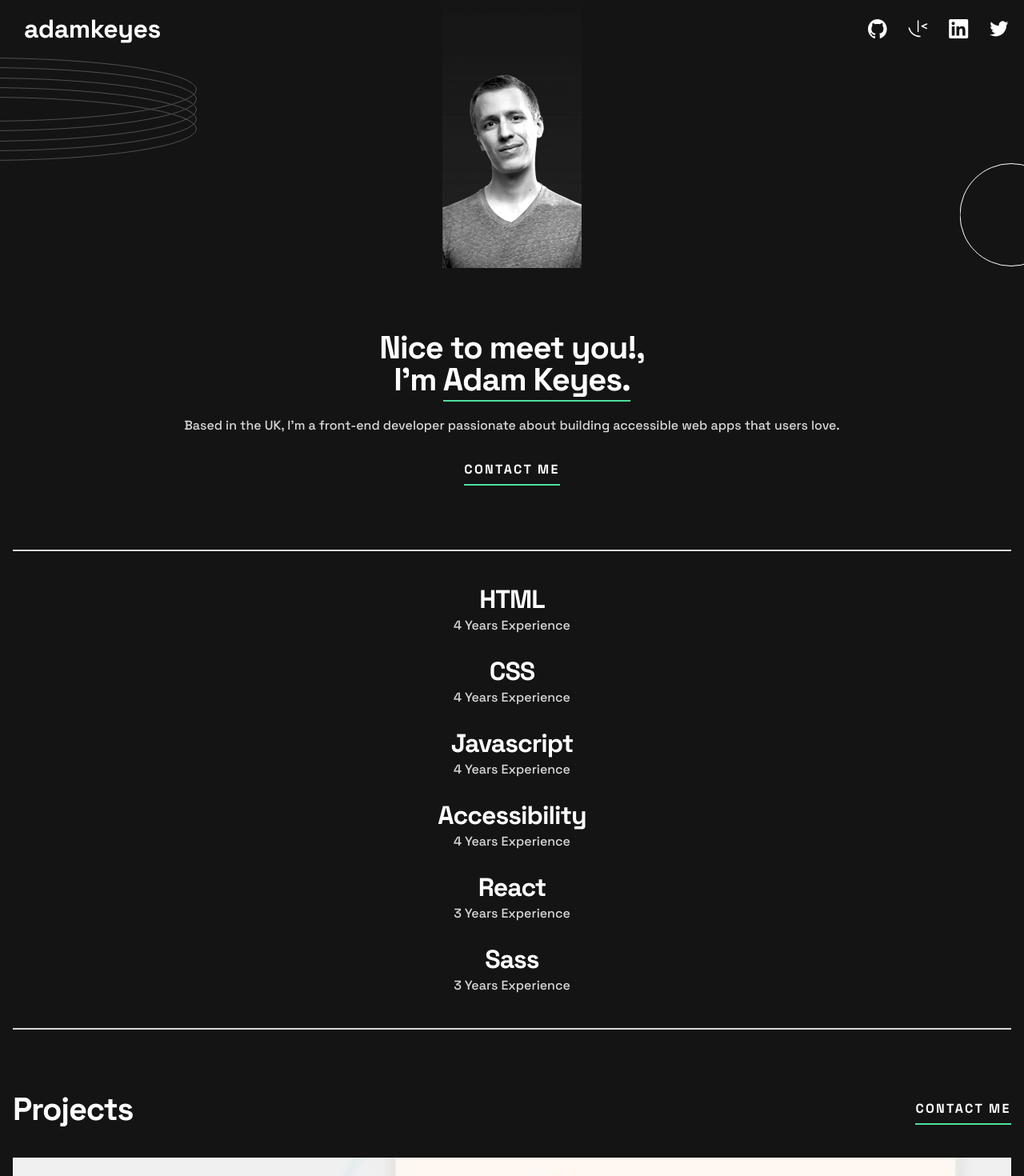
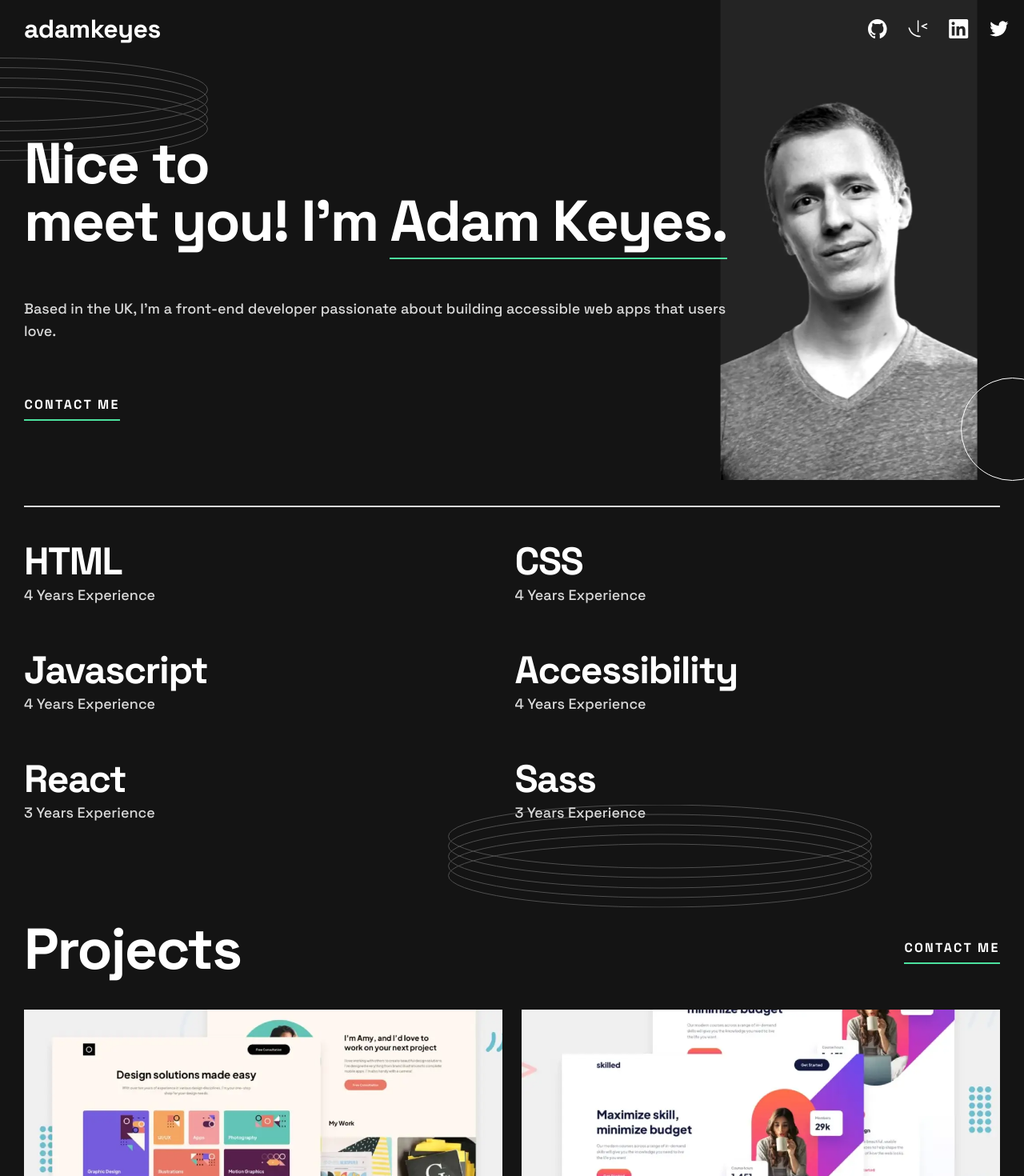
Before and after one commit to francissfrias/FEM-SPADevPortfolio, a React (Vite) app: page / in a window 1280 px wide. Shown: the top 1470 px of the page at 80% size. Built offline with nearby package versions, Linux system fonts and the light colour scheme; a web font is replaced by a local one.

Commit message:
Tablet fully done - working on accesability

```diff
--- a/src/App.tsx
+++ b/src/App.tsx
@@ -1,46 +1,21 @@
-import ringpattern from '../public/images/pattern-rings.svg';
+import Footer from './components/Footer';
 import Header from './components/Header';
 import Introduction from './components/Introduction';
 import Projects from './components/Projects';
 import Skills from './components/Skills';
-import { Button } from './components/ui/Button';
-import { Input } from './components/ui/Input';
-import Navbar from './components/ui/Navbar';
 
 const App = () => {
   return (
     <div className='min-h-dvh overflow-hidden relative '>
       <Header />
-      <body className='px-4 mb-20'>
+      <body className='px-4 mb-20 md:px-[30px]'>
         <div className='relative flex flex-col items-center z-10 gap-20'>
           <Introduction />
           <Skills />
           <Projects />
         </div>
       </body>
-      <footer className='bottom-0 w-full text-center py-[60px] bg-[#242424] text-primary flex flex-col gap-5 px-4 relative'>
-        <img
-          className='absolute bottom-0 left-0 z-0 -translate-x-[11.75rem] -translate-y-[315px]  '
-          src={ringpattern}
-        />
-        <h1 className='text-primary text-center text-[40px] leading-10 traking-[-1.14px] font-bold'>
-          Contact
-        </h1>
-        <p className='text-secondary text-pretty font-medium text-[16px] leading-[26px] tracking-normal'>
-          I would love to hear about your project and how I could help. Please
-          fill in the form, and I’ll get back to you as soon as possible.
-        </p>
-        <Input placeholder='Name' />
-        <Input placeholder='Email' />
-        <textarea
-          placeholder='Message'
-          className='min-h-[107px] border-b-2 border-white w-full bg-transparent p-2 uppercase placeholder:uppercase placeholder:pb-20 placeholder:border-red-300 placeholder:border-2 placeholder:tracking-[-0.22px] placeholder:leading-[26px] placeholder:text-[16px] placeholder:opacity-50 placeholder:text-secondary placeholder:font-medium  ring-0 focus:ring-0 focus:outline-none focus:border-accent focus:border-b-2 text-primary text-[16px] leading-[26px] font-medium required:border-b-2 required:border-error disabled:border-b-2 disabled:border-error no-scrollbar'
-        />
-        <Button className='w-fit block ml-auto '>Send Message</Button>
-        <div className='w-full border-t-2 border-primary mt-[68px] pt-9'>
-          <Navbar />
-        </div>
-      </footer>
+      <Footer />
     </div>
   );
 };
--- a/src/components/Footer.tsx
+++ b/src/components/Footer.tsx
@@ -0,0 +1,34 @@
+import { Button } from './ui/Button';
+import { Input } from './ui/Input';
+import Navbar from './ui/Navbar';
+import ringpattern from '/images/pattern-rings.svg';
+
+const Footer = () => {
+  return (
+    <footer className='bottom-0 w-full text-center py-[60px] bg-[#242424] text-primary flex flex-col gap-5 px-4 relative'>
+      <img
+        className='absolute bottom-0 left-0 z-0 -translate-x-[11.75rem] -translate-y-[315px]  '
+        src={ringpattern}
+      />
+      <h1 className='text-primary text-center text-[40px] leading-10 traking-[-1.14px] font-bold'>
+        Contact
+      </h1>
+      <p className='text-secondary text-pretty font-medium text-[16px] leading-[26px] tracking-normal'>
+        I would love to hear about your project and how I could help. Please
+        fill in the form, and I’ll get back to you as soon as possible.
+      </p>
+      <Input placeholder='Name' />
+      <Input placeholder='Email' />
+      <textarea
+        placeholder='Message'
+        className='min-h-[107px] border-b-2 border-white w-full bg-transparent p-2 uppercase placeholder:uppercase placeholder:pb-20 placeholder:border-red-300 placeholder:border-2 placeholder:tracking-[-0.22px] placeholder:leading-[26px] placeholder:text-[16px] placeholder:opacity-50 placeholder:text-secondary placeholder:font-medium  ring-0 focus:ring-0 focus:outline-none focus:border-accent focus:border-b-2 text-primary text-[16px] leading-[26px] font-medium required:border-b-2 required:border-error disabled:border-b-2 disabled:border-error no-scrollbar'
+      />
+      <Button className='w-fit block ml-auto '>Send Message</Button>
+      <div className='w-full border-t-2 border-primary mt-[68px] pt-9'>
+        <Navbar />
+      </div>
+    </footer>
+  );
+};
+
+export default Footer;
--- a/src/components/Introduction.tsx
+++ b/src/components/Introduction.tsx
@@ -1,17 +1,11 @@
-import useMediaQuery from '../hooks/useMediaQuery';
 import { ContactButton } from './shared/ContactMeButton';
 import mobileProfilePicture from '/images/image-profile-mobile.webp';
+import tabletProfilePicture from '/images/image-profile-tablet.webp';
+
 import circlePattern from '/images/pattern-circle.svg';
 import ringpattern from '/images/pattern-rings.svg';
 
 const Introduction = () => {
-  const { isMobile, isTablet, isLaptop, isDesktop } = useMediaQuery();
-
-  console.log(isMobile, 'isMobile');
-  console.log(isTablet, 'isTablet');
-  console.log(isLaptop, 'isLaptop');
-  console.log(isDesktop, 'isDesktop');
-
   return (
     <>
       <img
@@ -19,27 +13,34 @@ const Introduction = () => {
         src={ringpattern}
       />
       <img
-        className='absolute top-0 right-0 z-0 translate-x-1/2 translate-y-[8.25rem]'
+        className='absolute top-0 right-0 z-0 translate-x-1/2 translate-y-[8.25rem] md:z-10 md:translate-x-[80px] md:translate-y-[400px] '
         src={circlePattern}
       />
       <img
         src={mobileProfilePicture}
-        className='w-[10.875rem] h-[23.938rem] block top-0 -translate-y-[7.5rem] -mb-[7.5rem] '
+        className='w-[10.875rem] h-[23.938rem] block top-0 -translate-y-[7.5rem] -mb-[7.5rem] md:hidden '
       />
-      <div className=' flex flex-col items-center gap-6 '>
-        <h1 className='text-primary text-center text-[40px] font-bold tracking-[-1.14px] leading-10'>
-          Nice to meet you!,
-          <br />
+
+      <div className=' flex flex-row '>
+        <div className='flex flex-col items-center gap-6 md:mt-[70px] md:min-w-[445px] md:items-start md:justify-center md:z-40 md:gap-[60px]'>
+          <h1 className='text-primary text-center text-[40px] font-bold tracking-[-1.14px] leading-10 md:text-[72px] md:leading-[72px] md:tracking-[-2.05px] md:text-left '>
+            Nice to <br className='hidden md:block' /> meet you!{' '}
+            <br className='block md:hidden' />
             I’m{' '}
-          <span className='border-b-2  border-accent w-fit  mx-auto '>
+            <span className='border-b-2  border-accent w-fit  mx-auto md:whitespace-nowrap '>
               Adam Keyes.
             </span>
           </h1>
-        <p className='text-secondary font-medium text-center text-[16px] leading-[26px] tracking-normal'>
+          <p className='text-secondary font-medium text-center text-[16px] leading-[26px] tracking-normal md:text-[18px] md:leading-7 md:tracking-normal md:text-left'>
             Based in the UK, I’m a front-end developer passionate about building
             accessible web apps that users love.
           </p>
           <ContactButton />
+        </div>
+        <img
+          src={tabletProfilePicture}
+          className='hidden md:block w-[322px] h-[600px] top-0 right-0 -translate-y-[72px] -translate-x-7  -mb-[7.5rem] z-0'
+        />
       </div>
     </>
   );
--- a/src/components/Projects.tsx
+++ b/src/components/Projects.tsx
@@ -64,12 +64,12 @@ const Projects = () => {
   return (
     <div className='w-full flex flex-col gap-10'>
       <div className='flex justify-between items-center'>
-        <h1 className='text-primary text-[40px] leading-10 tracking-[-1.14px] font-bold'>
+        <h1 className='text-primary text-[40px] leading-10 tracking-[-1.14px] font-bold md:text-[72px] md:leading-[72px] md:tracking-[-2.05px]'>
           Projects
         </h1>
         <ContactButton />
       </div>
-      <div className='flex flex-col gap-10'>
+      <div className='flex flex-col gap-10 md:grid md:grid-rows-2 md:grid-cols-2 md:gap-x-6 md:gap-y-[60px]'>
         {projectsArray.map((project, index) => (
           <div key={index} className='flex flex-col gap-5'>
             <img
--- a/src/components/Skills.tsx
+++ b/src/components/Skills.tsx
@@ -1,3 +1,4 @@
+import ringpattern from '/images/pattern-rings.svg';
 const skillsArray: {
   title: string;
   experience: string;
@@ -30,17 +31,21 @@ const skillsArray: {
 
 const Skills = () => {
   return (
-    <div className=' flex flex-col items-center gap-6 py-10 border-y-2 border-secondary w-full'>
+    <div className='relative flex flex-col items-center gap-6 py-10 border-y-2 border-secondary w-full md:grid md:grid-rows-3 md:grid-cols-2 md:gap-y-[52px] md:gap-x-[7px] md:border-b-0'>
       {skillsArray.map((skill, index) => (
-        <div key={index} className='text-center '>
-          <h1 className='text-primary font-bold text-skillsTitle'>
+        <div key={index} className='text-center md:text-left'>
+          <h1 className='text-primary font-bold text-skillsTitle md:text-[48px] md:leading-[56px] md:tracking-[-1.5px]'>
             {skill.title}
           </h1>
-          <h5 className='text-secondary font-medium  text-skillsDescription'>
+          <h5 className='text-secondary font-medium  text-skillsDescription md:text-[18px] md:leading-7 md:tracking-normal'>
             {skill.experience}
           </h5>
         </div>
       ))}
+      <img
+        className='absolute bottom-0 left-0 z-0 translate-y-1/2 translate-x-1/2 md:translate-x-full'
+        src={ringpattern}
+      />
     </div>
   );
 };
--- a/src/components/ui/Navbar.tsx
+++ b/src/components/ui/Navbar.tsx
@@ -1,20 +1,20 @@
 import { cn } from '../../helper/utils';
-import frontendmentoricon from '/public/images/icon-frontend-mentor.svg';
-import githubicon from '/public/images/icon-github.svg';
-import linkedinicon from '/public/images/icon-linkedin.svg';
-import twittericon from '/public/images/icon-twitter.svg';
+import frontendmentoricon from '/images/icon-frontend-mentor.svg';
+import githubicon from '/images/icon-github.svg';
+import linkedinicon from '/images/icon-linkedin.svg';
+import twittericon from '/images/icon-twitter.svg';
 
 const Navbar = () => {
   return (
     <div
       className={cn(
-        'flex flex-col items-center gap-5 py-5 px-24 text-primary md:flex-row md:justify-between md:items-center md:px-[30px]'
+        'flex flex-col items-center gap-5 py-5 px-24 text-primary md:flex-row md:justify-between md:items-center md:px-[30px] '
       )}
     >
       <a className='font-bold text-medium md:text-[32px] md:leading-8 md:-tracking-[0.44px]'>
         adamkeyes
       </a>
-      <ul className='flex gap-[26px] justify-center items-center w-[9.624rem]'>
+      <ul className='flex gap-[26px] justify-center items-center w-[9.624rem]  z-50'>
         <li>
           <a>
             <img src={githubicon} className='md:min-w-[24.61px]' />
```
Lines whose indentation alone changed are shown as unchanged.
